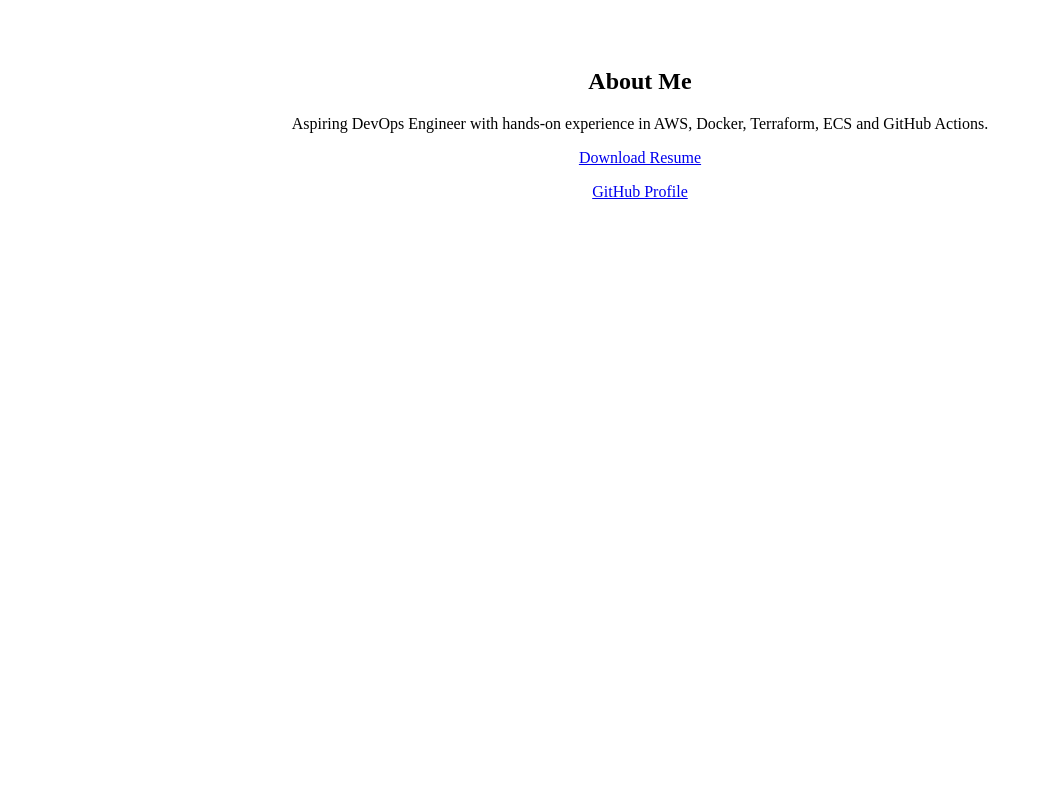
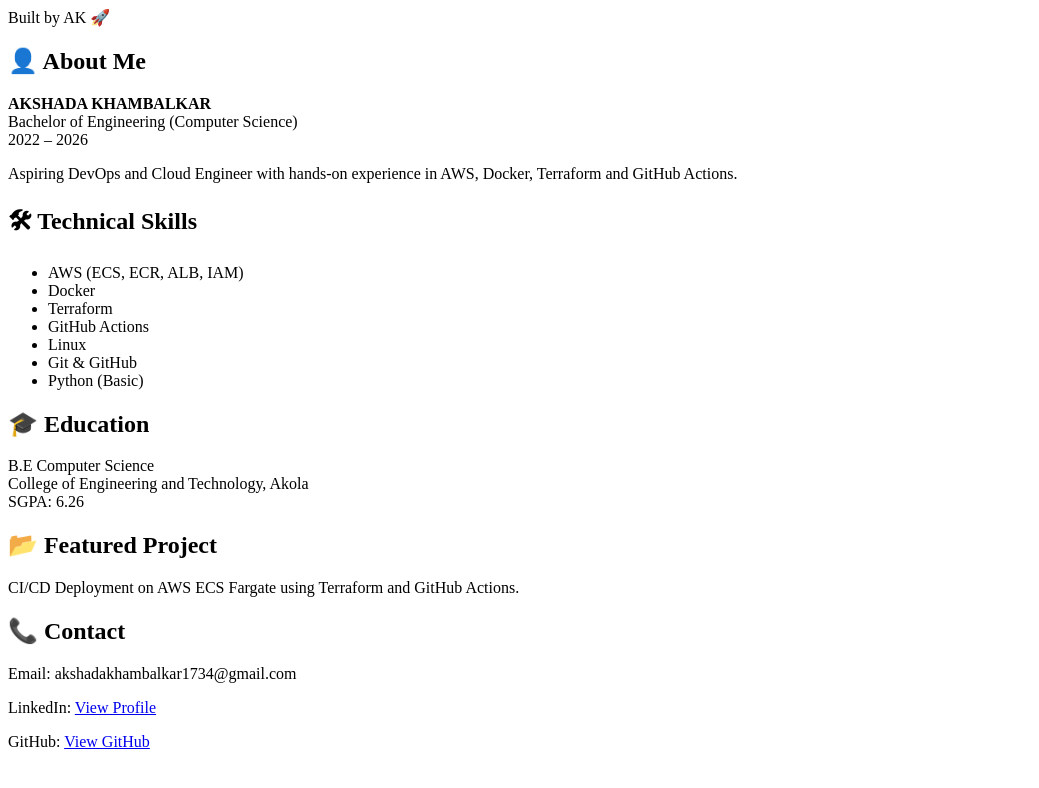
Before and after one commit to Akshadakhambalkar/ecs-terraform-project, a website: page public/index.html in a window 1280 px wide. Shown: the whole page, without its empty margins (0-1039 px from the left). Drawn offline with Linux system fonts and the light colour scheme.

Commit message:
Added About Me Skills Education Contact sections

```diff
--- a/public/index.html
+++ b/public/index.html
@@ -1,20 +1,62 @@
-</body>
-<section style="padding:40px;text-align:center;">
-  <h2>About Me</h2>
+Built by AK 🚀
+<section class="info-section">
+  <h2>👤 About Me</h2>
+
   <p>
-    Aspiring DevOps Engineer with hands-on experience in
-    AWS, Docker, Terraform, ECS and GitHub Actions.
+    <strong>AKSHADA KHAMBALKAR</strong><br>
+    Bachelor of Engineering (Computer Science)<br>
+    2022 – 2026
   </p>
 
   <p>
-    <a href="assets/resume.pdf" target="_blank">
-      Download Resume
+    Aspiring DevOps and Cloud Engineer with hands-on experience
+    in AWS, Docker, Terraform and GitHub Actions.
+  </p>
+
+  <h2>🛠 Technical Skills</h2>
+
+  <ul>
+    <li>AWS (ECS, ECR, ALB, IAM)</li>
+    <li>Docker</li>
+    <li>Terraform</li>
+    <li>GitHub Actions</li>
+    <li>Linux</li>
+    <li>Git & GitHub</li>
+    <li>Python (Basic)</li>
+  </ul>
+
+  <h2>🎓 Education</h2>
+
+  <p>
+    B.E Computer Science<br>
+    College of Engineering and Technology, Akola<br>
+    SGPA: 6.26
+  </p>
+
+  <h2>📂 Featured Project</h2>
+
+  <p>
+    CI/CD Deployment on AWS ECS Fargate using Terraform
+    and GitHub Actions.
+  </p>
+
+  <h2>📞 Contact</h2>
+
+  <p>
+    Email: akshadakhambalkar1734@gmail.com
+  </p>
+
+  <p>
+    LinkedIn:
+    <a href="https://www.linkedin.com/in/akshada-khambalkar-56a463284/" target="_blank">
+      View Profile
     </a>
   </p>
 
   <p>
+    GitHub:
     <a href="https://github.com/Akshadakhambalkar" target="_blank">
-      GitHub Profile
+      View GitHub
     </a>
   </p>
 </section>
```
